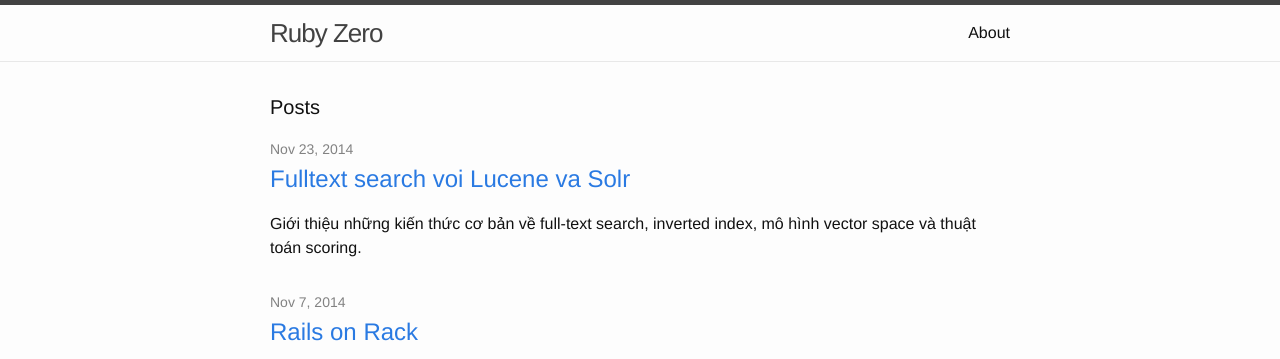
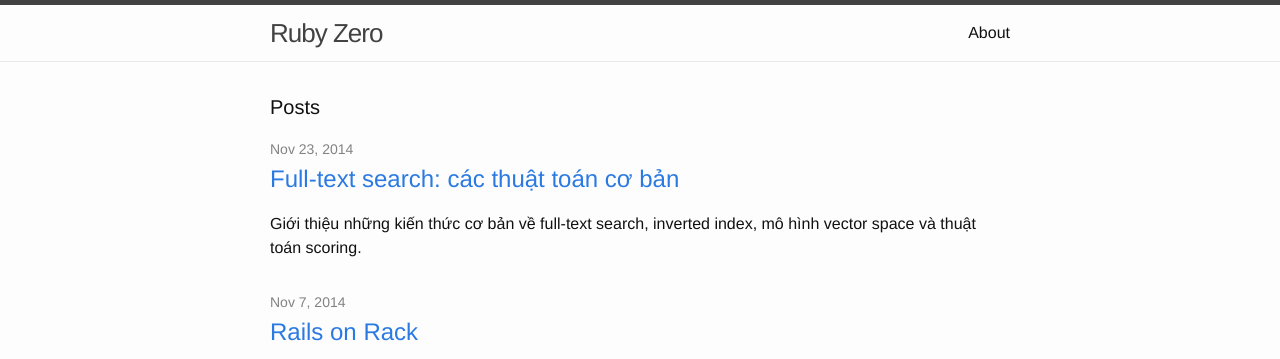
Before and after one commit to zinh/zinh.github.io, a Jekyll site: the page built from index.html, in a window 1280 px wide. Shown: the top 359 px of the page. Built offline with Jekyll 4.4.1, drawn with Linux system fonts in a browser that asks for light colours.

Commit message:
Update 2014-11-23-solr-lucene-an-introduction.markdown

```diff
--- a/_posts/2014-11-23-solr-lucene-an-introduction.markdown
+++ b/_posts/2014-11-23-solr-lucene-an-introduction.markdown
@@ -1,6 +1,6 @@
 ---
 layout: post
-title:  "Fulltext search voi Lucene va Solr"
+title:  "Full-text search: các thuật toán cơ bản"
 date:   2014-11-23 00:03:04
 summary: Giới thiệu những kiến thức cơ bản về full-text search, inverted index, mô hình vector space và thuật toán scoring.
 categories: lucene
@@ -84,6 +84,8 @@ Mô hình tìm kiếm như trên có tên là [Standard Boolean model](http://en
 
 *Tuy nhiên*, với một database có số lượng document lớn, việc matching dùng phép giao như trên sẽ trả về rất nhiều kết quả và người dùng cũng không thể duyệt qua tất cả các kết quả đó để tìm được document mong muốn. Vì thế, ta cần có một thuật toán để ranking các kết quả trả về của *Standard Boolean model*. Document có ranking càng cao chứng đó document đó càng thõa mãn từ khóa tìm kiếm.
 
+Có rất nhiều thuật toán ranking, chẳng hạn như thuật toán [PageRank](http://en.wikipedia.org/wiki/PageRank), Vector Space Model...
+
 ### Vector Space Model
 
 Mô hình đại số biểu diễn các document và query dưới dạng vector.
```
